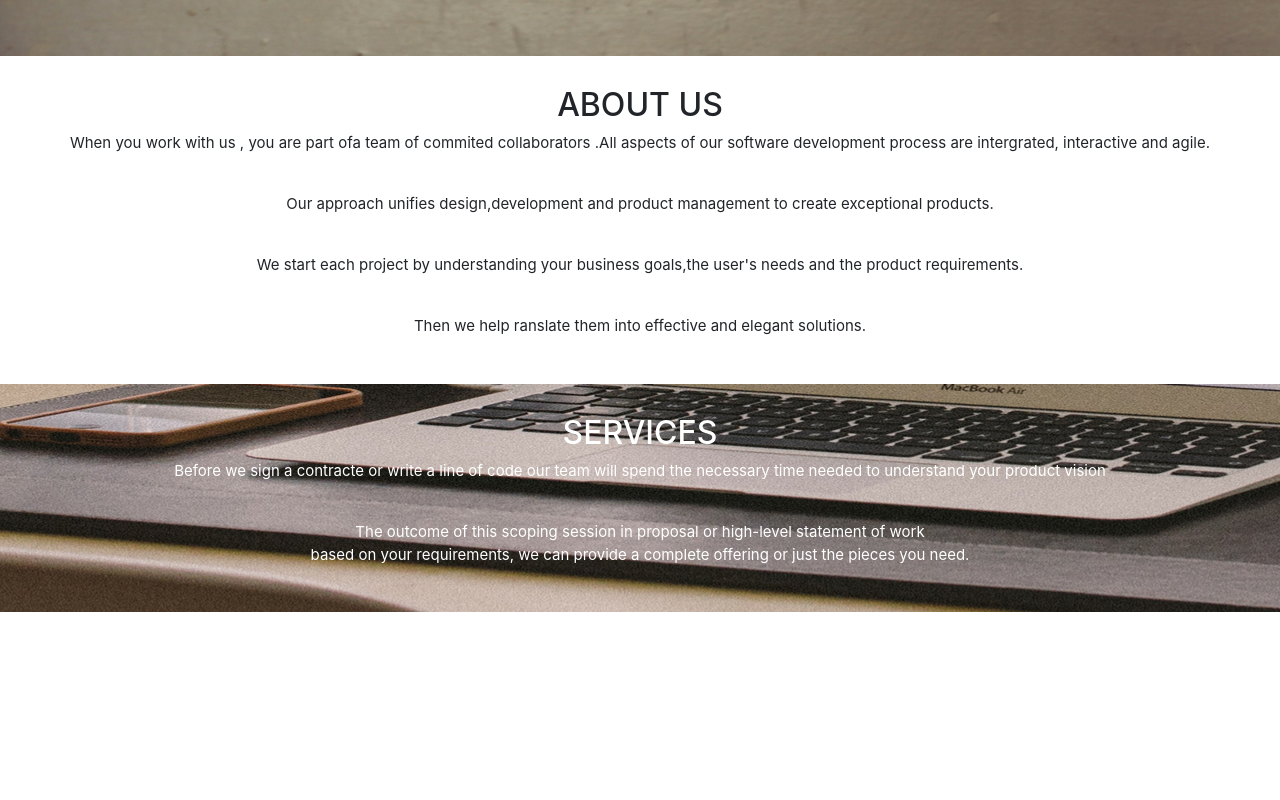
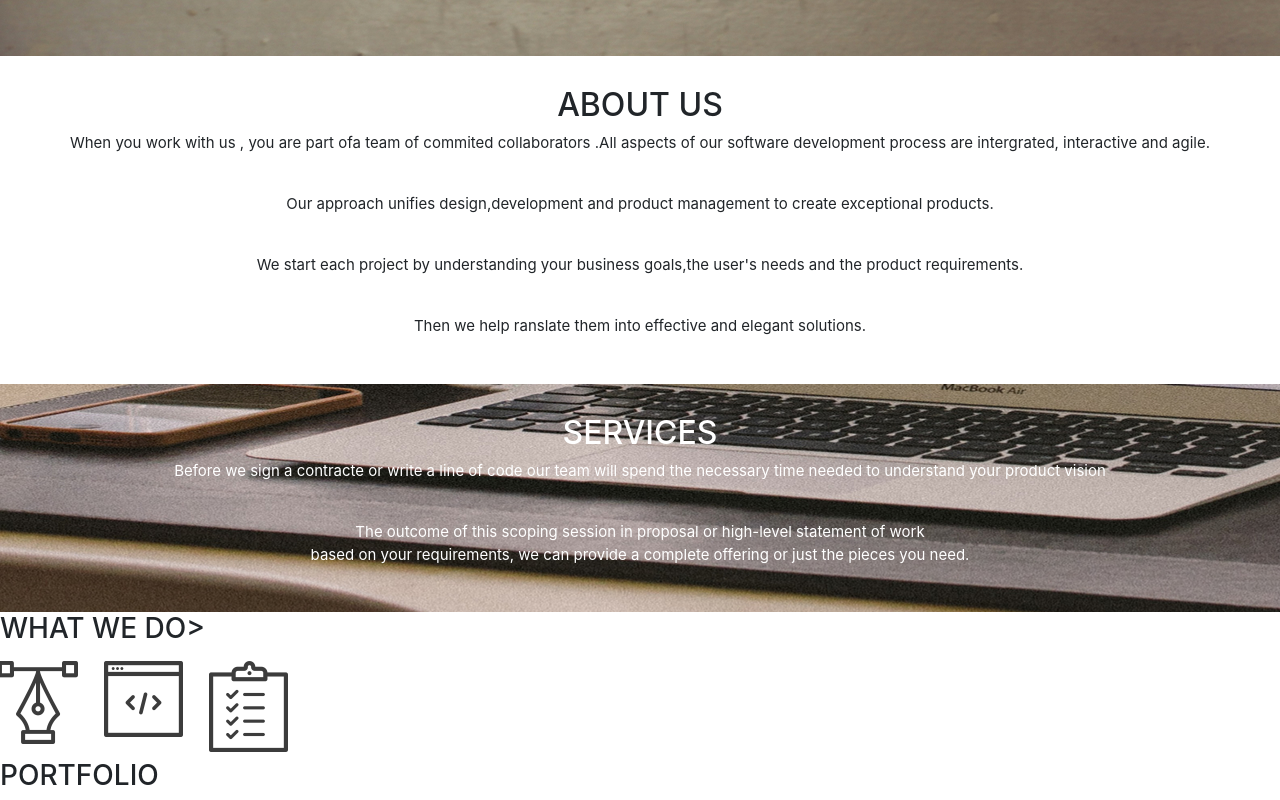
Before and after one commit to iwarui722/wk3, a plain HTML site: page index.html in a window 1280 px wide. Shown: the part 712-1512 px from the top of the page. Before the commit the page ends 1324 px from the top, so only its background shows below. Drawn offline with nearby package versions, Linux system fonts and the light colour scheme.

Commit message:
add elements

```diff
--- a/index.html
+++ b/index.html
@@ -6,6 +6,9 @@
     <title>Document</title>
     <link rel="stylesheet" href="css/styles.css">
     <link rel="stylesheet" href="css/bootstrap.css">
+    <script src="/js/scripts.js"></script>
+    <script src="/js/jquery-3.4.1.js"></script>
+    <script src="/js/bootstrap.js"></script>
 </head>
 <body>
     <div class="logo">
@@ -24,6 +27,26 @@
         <h2>SERVICES</h2>
         <p>Before we sign a contracte or write a line of code our team will spend the necessary time needed to understand your product vision</p> <br>
         <p>The outcome of this scoping session in proposal or high-level statement of work <br> based on your requirements, we can provide a complete offering or just the pieces you need.</p>
+    </div>
+
+    <div class="sec4">
+        <h3>WHAT WE DO></h3>
+        <div class="row">
+            <div class="column">
+                <button class="btn"><img src="/img/services_icons/design_icon.png" alt=""></button>
+            </div>
+            <div class="column">
+                <button class="btn"><img src="/img/services_icons/dev_icon.png" alt=""></button>
+            </div>
+            <div class="column">
+                <button class="btn"><img src="/img/services_icons/product_icon.png" alt=""></button>
+            </div>
+        </div>
+
+
+
+
+        <h3>PORTFOLIO</h3>
 
     </div>
 
```
